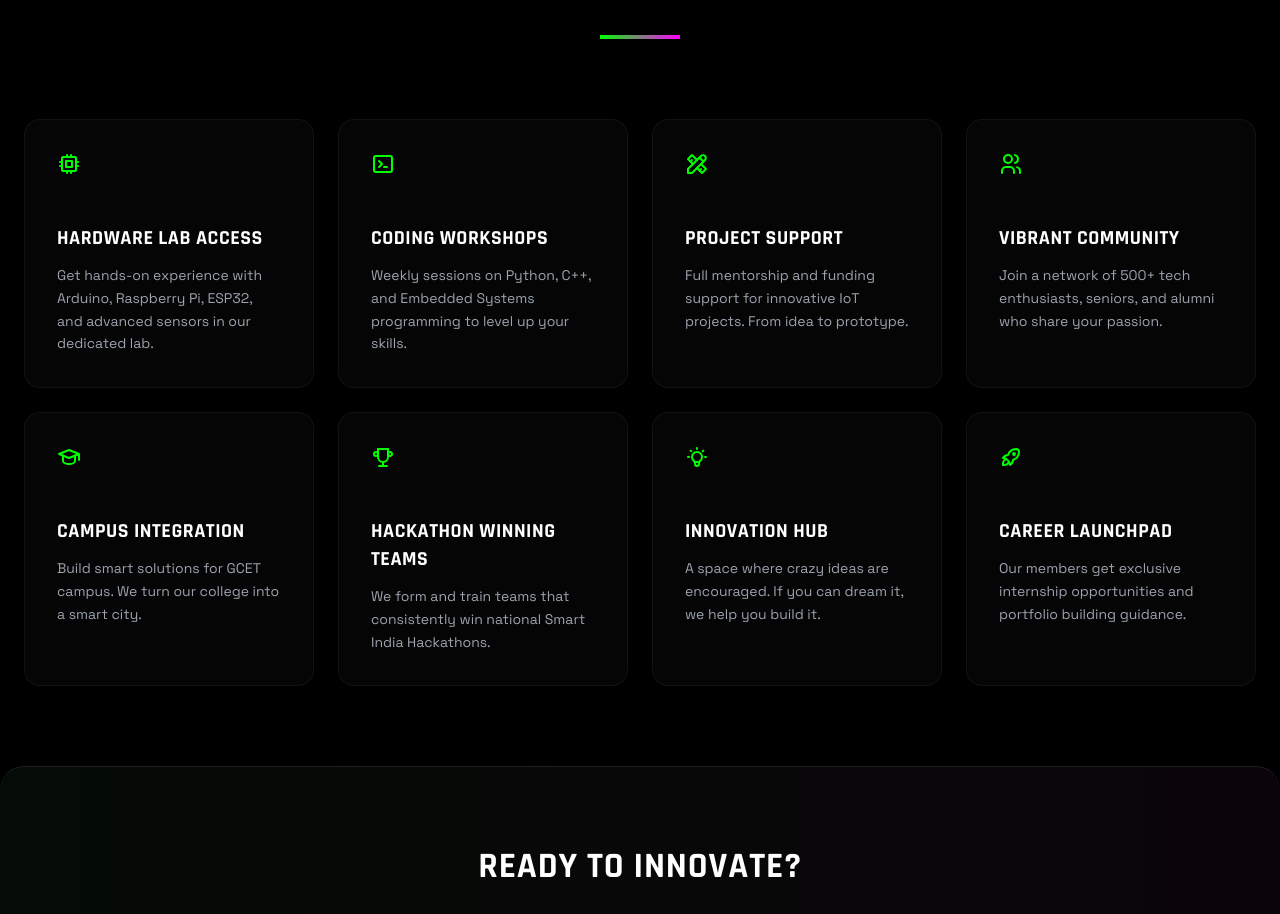
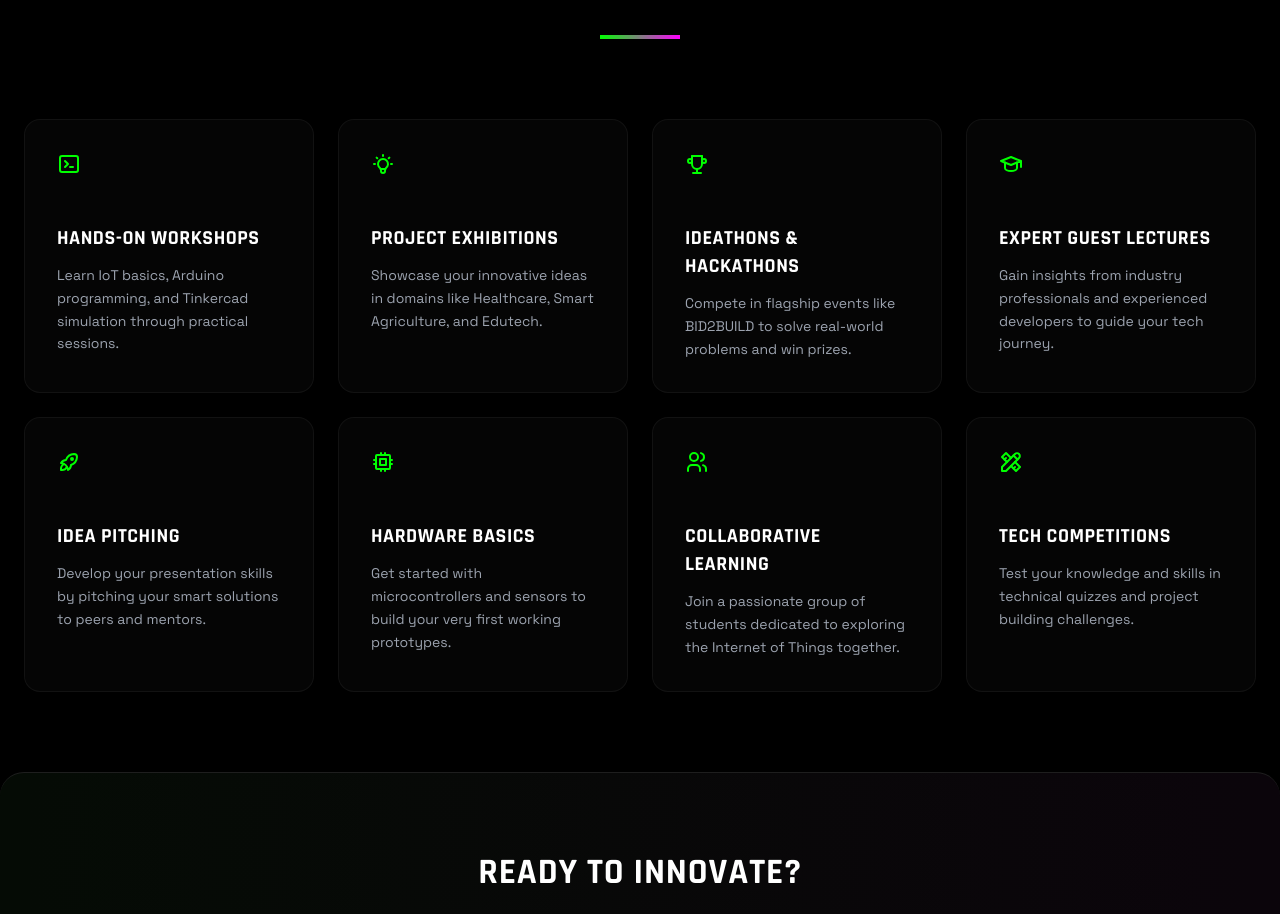
Before and after one commit to adithya1605p/iot-club-site, a React (Vite) app: page / in a window 1280 px wide. Shown: the part 965-1879 px from the top of the page. Built offline with nearby package versions, Linux system fonts and the light colour scheme; no server answers.

Commit message:
update features section with realistic club activities

```diff
--- a/src/components/FeaturesSection.jsx
+++ b/src/components/FeaturesSection.jsx
@@ -13,49 +13,49 @@ import {
 export default function FeaturesSection() {
     const features = [
         {
-            title: "Hardware Lab Access",
+            title: "Hands-on Workshops",
             description:
-                "Get hands-on experience with Arduino, Raspberry Pi, ESP32, and advanced sensors in our dedicated lab.",
+                "Learn IoT basics, Arduino programming, and Tinkercad simulation through practical sessions.",
+            icon: <IconTerminal2 />,
+        },
+        {
+            title: "Project Exhibitions",
+            description:
+                "Showcase your innovative ideas in domains like Healthcare, Smart Agriculture, and Edutech.",
+            icon: <IconBulb />,
+        },
+        {
+            title: "Ideathons & Hackathons",
+            description:
+                "Compete in flagship events like BID2BUILD to solve real-world problems and win prizes.",
+            icon: <IconTrophy />,
+        },
+        {
+            title: "Expert Guest Lectures",
+            description: "Gain insights from industry professionals and experienced developers to guide your tech journey.",
+            icon: <IconSchool />,
+        },
+        {
+            title: "Idea Pitching",
+            description: "Develop your presentation skills by pitching your smart solutions to peers and mentors.",
+            icon: <IconRocket />,
+        },
+        {
+            title: "Hardware Basics",
+            description:
+                "Get started with microcontrollers and sensors to build your very first working prototypes.",
             icon: <IconCpu />,
         },
         {
-            title: "Coding Workshops",
+            title: "Collaborative Learning",
             description:
-                "Weekly sessions on Python, C++, and Embedded Systems programming to level up your skills.",
-            icon: <IconTerminal2 />,
-        },
-        {
-            title: "Project Support",
-            description:
-                "Full mentorship and funding support for innovative IoT projects. From idea to prototype.",
-            icon: <IconTools />,
-        },
-        {
-            title: "Vibrant Community",
-            description: "Join a network of 500+ tech enthusiasts, seniors, and alumni who share your passion.",
+                "Join a passionate group of students dedicated to exploring the Internet of Things together.",
             icon: <IconUsers />,
         },
         {
-            title: "Campus Integration",
-            description: "Build smart solutions for GCET campus. We turn our college into a smart city.",
-            icon: <IconSchool />,
-        },
-        {
-            title: "Hackathon Winning Teams",
-            description:
-                "We form and train teams that consistently win national Smart India Hackathons.",
-            icon: <IconTrophy />,
-        },
-        {
-            title: "Innovation Hub",
-            description:
-                "A space where crazy ideas are encouraged. If you can dream it, we help you build it.",
-            icon: <IconBulb />,
-        },
-        {
-            title: "Career Launchpad",
-            description: "Our members get exclusive internship opportunities and portfolio building guidance.",
-            icon: <IconRocket />,
+            title: "Tech Competitions",
+            description: "Test your knowledge and skills in technical quizzes and project building challenges.",
+            icon: <IconTools />,
         },
     ];
 
```
